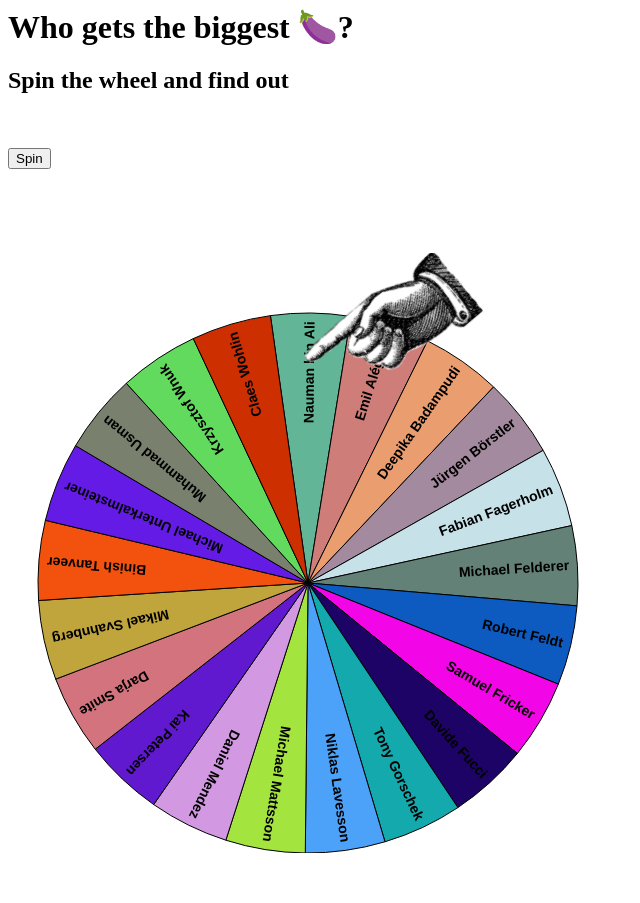
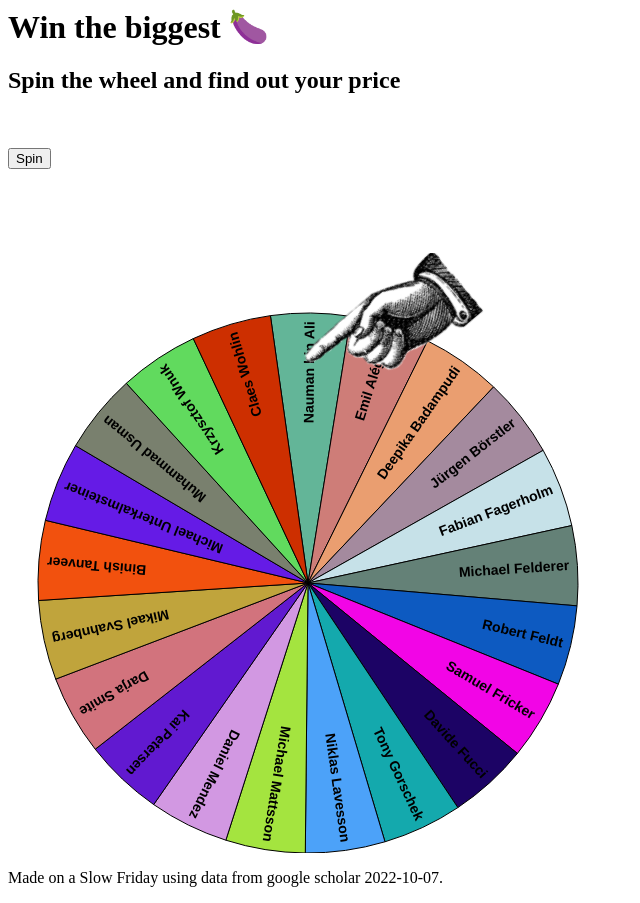
Before and after one commit to mickesv/greek-veg, a plain HTML site: page index.html in a window 1280 px wide. Shown: the whole page, without its empty margins (0-640 px from the left). Before the commit the page ends 861 px from the top, so only its background shows below. Drawn offline with nearby package versions, Linux system fonts and the light colour scheme.

Commit message:
minor touchup + footer

```diff
--- a/index.html
+++ b/index.html
@@ -8,8 +8,8 @@
   <script src='setup.js'></script>
 </head>
 <body>
-<h1>Who gets the biggest 🍆?</h1>
-<h2>Spin the wheel and find out</h2>
+<h1>Win the biggest 🍆</h1>
+<h2>Spin the wheel and find out your price</h2>
 <p>&nbsp;</p>
 <button onClick='spinWheel();'>Spin</button>
 <p>&nbsp;</p>
@@ -21,5 +21,8 @@
 setupWheel();
 drawHand();
 </script>
+<footer>
+<p>Made on a Slow Friday using data from google scholar 2022-10-07.
+</footer>
 </body>
 </html>
```
